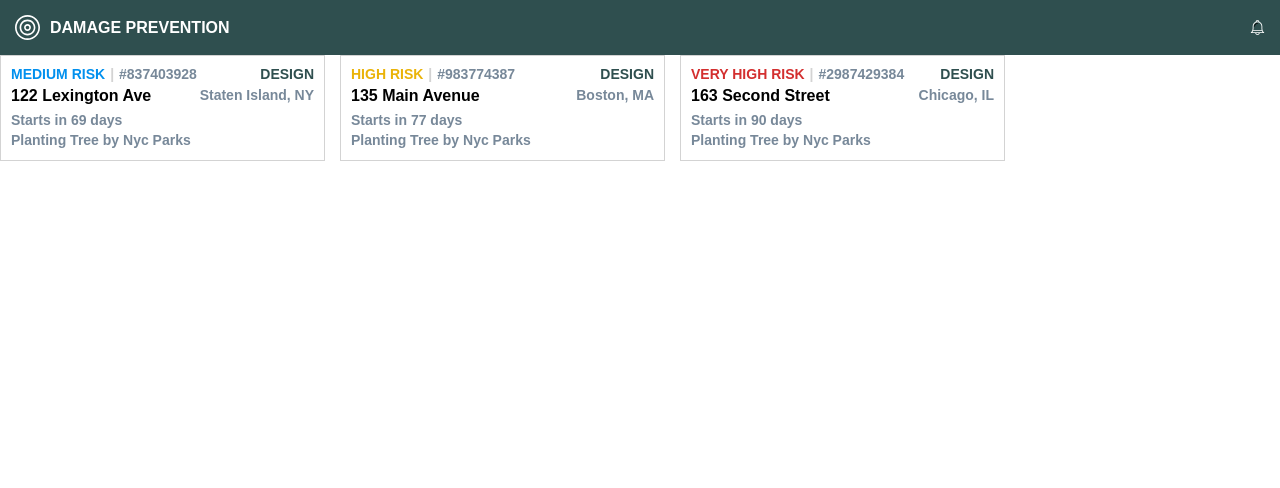
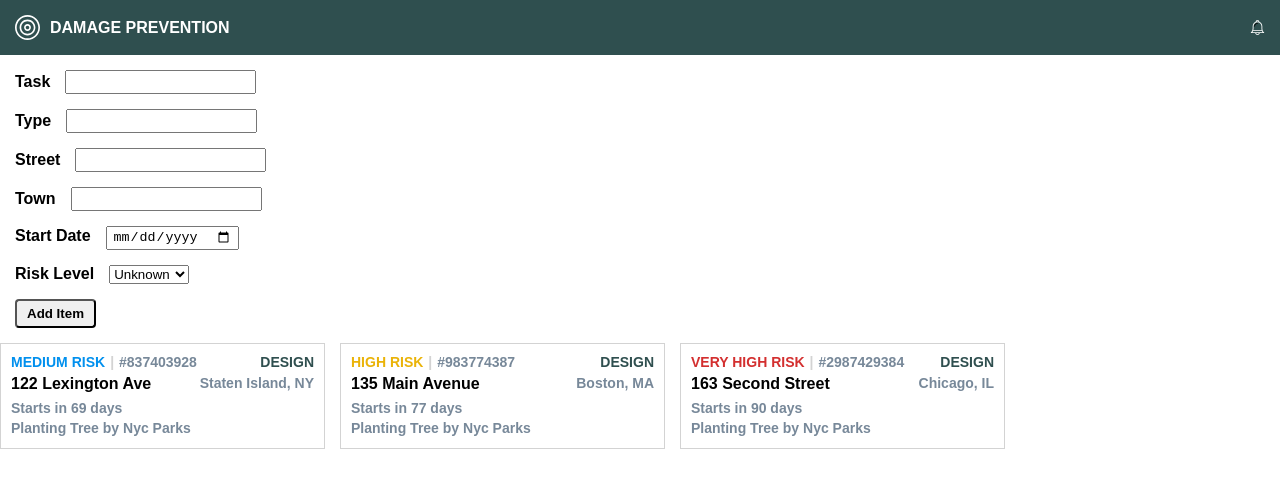
Before and after one commit to pjpmsousa/paulo_storybook_react, a React (Create React App) app: page / in a window 1280 px wide. Shown: the top 488 px of the page. Built offline with nearby package versions, Linux system fonts and the light colour scheme.

Commit message:
added form + basic validation

```diff
--- /dev/null
+++ b/src/components/urbint/addItem/AddItem.module.css
@@ -0,0 +1,29 @@
+.form {
+    text-align: start;
+    padding: 15px;
+    display: grid;
+    grid-gap: 15px;
+    font-family: sans-serif;
+    font-weight: 600;
+}
+
+.label {
+    padding-right: 15px;
+}
+
+.input {
+    height: 20px;
+    padding: 0 5px;
+}
+
+.empty {
+    height: 20px;
+    padding: 0 5px;
+    border: 2px solid #d32f2f;
+}
+
+.button {
+    font-weight: 600;
+    padding: 5px 10px;
+    border-radius: 4px;
+}
--- /dev/null
+++ b/src/components/urbint/addItem/AddItem.tsx
@@ -0,0 +1,167 @@
+import React from "react";
+import { useState } from "react";
+import { ItemProps } from "../item/Item";
+import { LevelEnum } from "../utils/LevelEnum";
+import styles from "./AddItem.module.css";
+
+interface AddItemProps {
+  addForm(item: ItemProps): void;
+}
+
+const AddItem = ({ addForm }: AddItemProps) => {
+  const [type, setType] = useState("");
+  const [street, setStreet] = useState("");
+  const [town, setTown] = useState("");
+  const [task, setTask] = useState("");
+  const [startDate, setStartDate] = useState("");
+  const [riskLevel, setRiskLevel] = useState <LevelEnum> (LevelEnum.unknown);
+  const [formInvalid, setFormInvalid] = useState(false);
+
+  const handleTypeChange = (event: any) => {
+    setType(event.target.value);
+  };
+
+  const handleStreetChange = (event: any) => {
+    setStreet(event.target.value);
+  };
+
+  const handleTownChange = (event: any) => {
+    setTown(event.target.value);
+  };
+
+  const handleTaskChange = (event: any) => {
+    setTask(event.target.value);
+  };
+
+  const handleStartDateChange = (event: any) => {
+    setStartDate(event.target.value);
+  };
+
+  const handleRiskLevelChange = (event: any) => {
+    setRiskLevel(event.target.value);
+  };
+
+  const clearForm = (): void => {
+    setType("");
+    setStreet("");
+    setTown("");
+    setTask("");
+    setStartDate("");
+  };
+
+  const addItem = (event: any) => {
+    event.preventDefault();
+
+    const newItem: ItemProps = {
+      itemId: Math.random().toFixed(6),
+      street: street,
+      type: type,
+      task: task,
+      town: town,
+      startDate: new Date(startDate),
+      risk: riskLevel,
+    };
+
+    // adding some basic validation (forms with empty inputs don't get submitted)
+    if(!town.length || !task.length || !street.length || !startDate.length || !type.length) {
+        setFormInvalid(true);
+        return;
+    }
+
+    addForm(newItem);
+    setFormInvalid(false);
+    clearForm();
+  };
+
+  return (
+    <>
+      <form className={styles.form} onSubmit={addItem}>
+        <div>
+          <label className={styles.label} htmlFor="task">
+            Task
+          </label>
+          <input
+            className={!task.length && formInvalid ? styles.empty : styles.input}
+            id="task"
+            type="text"
+            value={task}
+            onChange={handleTaskChange}
+          />
+        </div>
+
+        <div>
+          <label className={styles.label} htmlFor="type">
+            Type
+          </label>
+          <input
+            className={!type.length && formInvalid ? styles.empty : styles.input}
+            id="type"
+            type="text"
+            value={type}
+            onChange={handleTypeChange}
+          />
+        </div>
+
+        <div>
+          <label className={styles.label} htmlFor="street">
+            Street
+          </label>
+          <input
+            className={!street.length && formInvalid ? styles.empty : styles.input}
+            id="street"
+            type="text"
+            value={street}
+            onChange={handleStreetChange}
+          />
+        </div>
+
+        <div>
+          <label className={styles.label} htmlFor="town">
+            Town
+          </label>
+          <input
+            className={!town.length && formInvalid ? styles.empty : styles.input}
+            id="town"
+            type="text"
+            value={town}
+            onChange={handleTownChange}
+          />
+        </div>
+
+        <div>
+          <label className={styles.label} htmlFor="date">
+            Start Date
+          </label>
+          <input
+            className={!startDate.length && formInvalid ? styles.empty : styles.input}
+            id="date"
+            type="date"
+            value={startDate}
+            onChange={handleStartDateChange}
+          />
+        </div>
+
+        <div>
+          <label className={styles.label} htmlFor="risk">
+            Risk Level
+          </label>
+          <select id="risk" onChange={handleRiskLevelChange} value={riskLevel}>
+            <option value={LevelEnum.unknown}>Unknown</option>
+            <option value={LevelEnum.low}>Low</option>
+            <option value={LevelEnum.medium}>Medium</option>
+            <option value={LevelEnum.high}>High</option>
+            <option value={LevelEnum.veryHigh}>Very High</option>
+          </select>
+        </div>
+
+        <div>
+          <button className={styles.button} type="submit">
+            Add Item
+          </button>
+        </div>
+      </form>
+    </>
+  );
+};
+
+export default AddItem;
--- a/src/components/urbint/itemList/ItemList.tsx
+++ b/src/components/urbint/itemList/ItemList.tsx
@@ -2,8 +2,12 @@ import { LevelEnum } from "../utils/LevelEnum";
 import Item from "../item/Item";
 import styles from "./ItemList.module.css";
 import { ItemProps } from "../item/Item";
+import AddItem from "../addItem/AddItem";
+import { useState } from "react";
 
 const ItemList = () => {
+
+  //mocked data for testing purposes
   const dummyItems: ItemProps[] = [
     {
       risk: LevelEnum.medium,
@@ -33,12 +37,35 @@ const ItemList = () => {
       task: "Planting Tree by Nyc Parks",
     },
   ];
+
+  const [list, setList] = useState(dummyItems);
+
+  const onAddItem = (newItem: ItemProps): void => {
+    setList((previousList) => {
+      return [
+        ...previousList,
+        {
+          risk: newItem.risk,
+          itemId: newItem.itemId,
+          type: newItem.type,
+          street: newItem.street,
+          town: newItem.town,
+          startDate: newItem.startDate,
+          task: newItem.task,
+        },
+      ];
+    });
+  };
+
   return (
-    <div className={styles.wrapper}>
-      {dummyItems.map((item) => {
-        return <Item key={item.itemId} {...item}></Item>;
-      })}
-    </div>
+    <>
+      <AddItem addForm={onAddItem}></AddItem>
+      <div className={styles.wrapper}>
+        {list.map((item) => {
+          return <Item key={item.itemId} {...item}></Item>;
+        })}
+      </div>
+    </>
   );
 };
 
```
